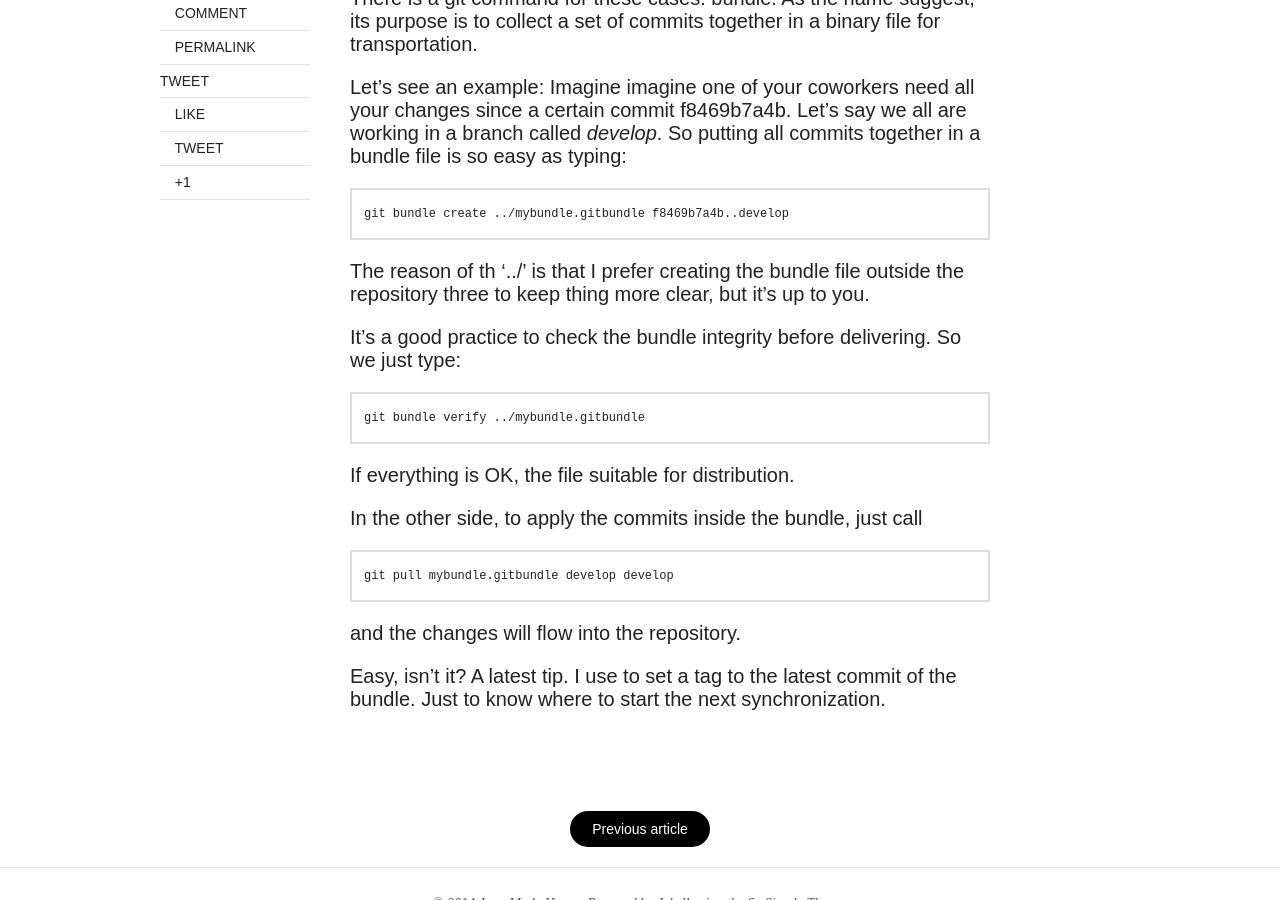
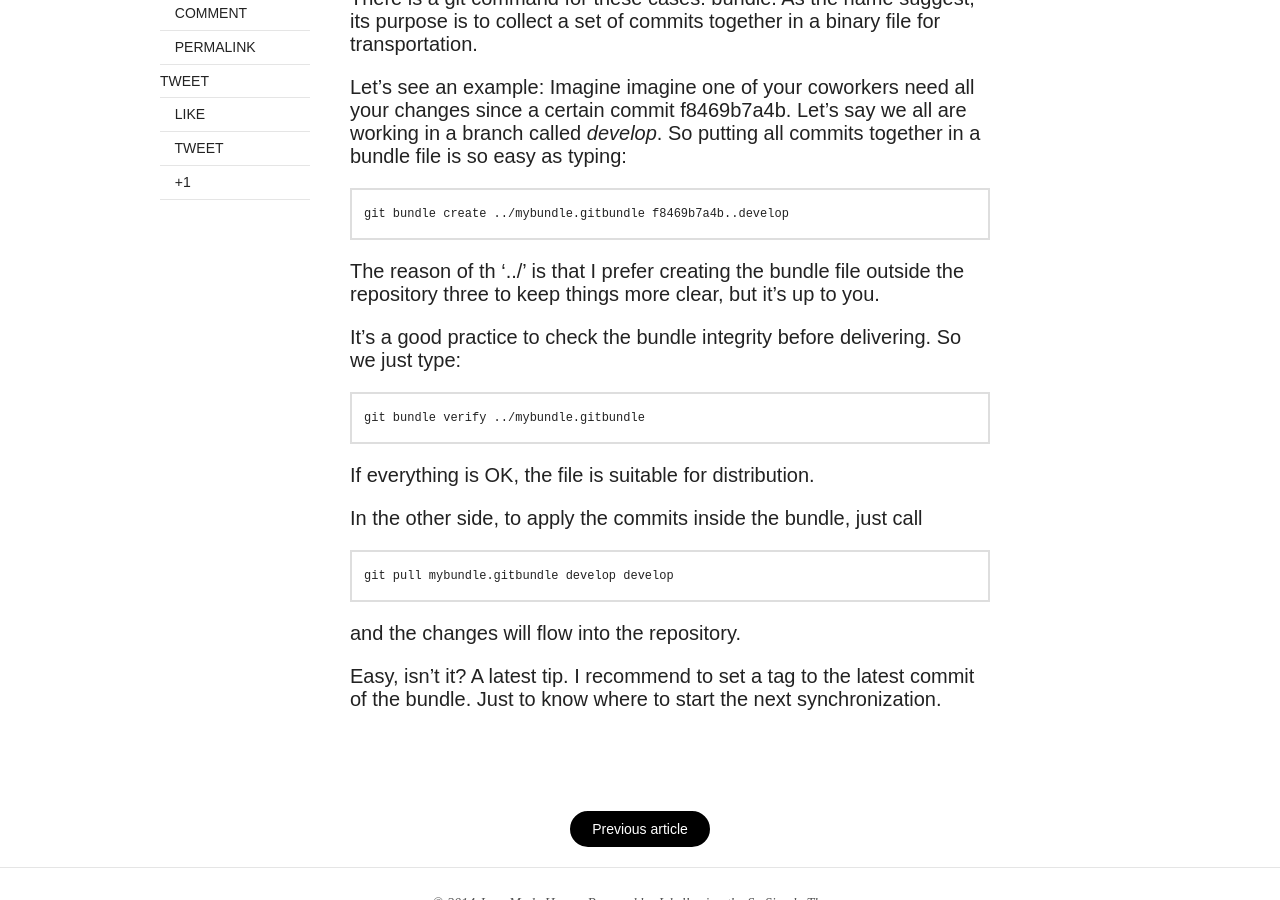
Before and after one commit to juanmahv/juanmahv.github.io, a Jekyll site: the page built from _posts/2014-05-27-synchronize-git-repositories-offline-with-bundle.md, in a window 1280 px wide and 900 px high, scrolled down 934 px. Built offline with Jekyll 4.4.1, drawn with Linux system fonts in a browser that asks for light colours; nearby versions of some CDN libraries; comment, search, counter and statistics services are not loaded; some of the changed text lies outside the part shown.

Commit message:
new post

```diff
--- a/_posts/2014-05-27-synchronize-git-repositories-offline-with-bundle.md
+++ b/_posts/2014-05-27-synchronize-git-repositories-offline-with-bundle.md
@@ -1,6 +1,6 @@
 ---
 layout: post
-title: "synchronize git repositories offline with bundle"
+title: "Synchronize git repositories offline with bundle"
 modified: 2014-05-27 22:58:28 +0200
 tags: [git]
 image:
@@ -23,13 +23,13 @@
 
 	git bundle create ../mybundle.gitbundle f8469b7a4b..develop
 
-The reason of th ‘../’ is that I prefer creating the bundle file outside the repository three to keep thing more clear, but it’s up to you.
+The reason of th ‘../’ is that I prefer creating the bundle file outside the repository three to keep things more clear, but it’s up to you.
 
 It’s a good practice to check the bundle integrity before delivering. So we just type:
 
 	git bundle verify ../mybundle.gitbundle
 
-If everything is OK, the file suitable for distribution.
+If everything is OK, the file is suitable for distribution.
 
 In the other side, to apply the commits inside the bundle, just call
 
@@ -37,4 +37,4 @@
 
 and the changes will flow into the repository.
 
-Easy, isn’t it? A latest tip. I use to set a tag to the latest commit of the bundle. Just to know where to start the next synchronization.
+Easy, isn’t it? A latest tip. I recommend to set a tag to the latest commit of the bundle. Just to know where to start the next synchronization.
```
